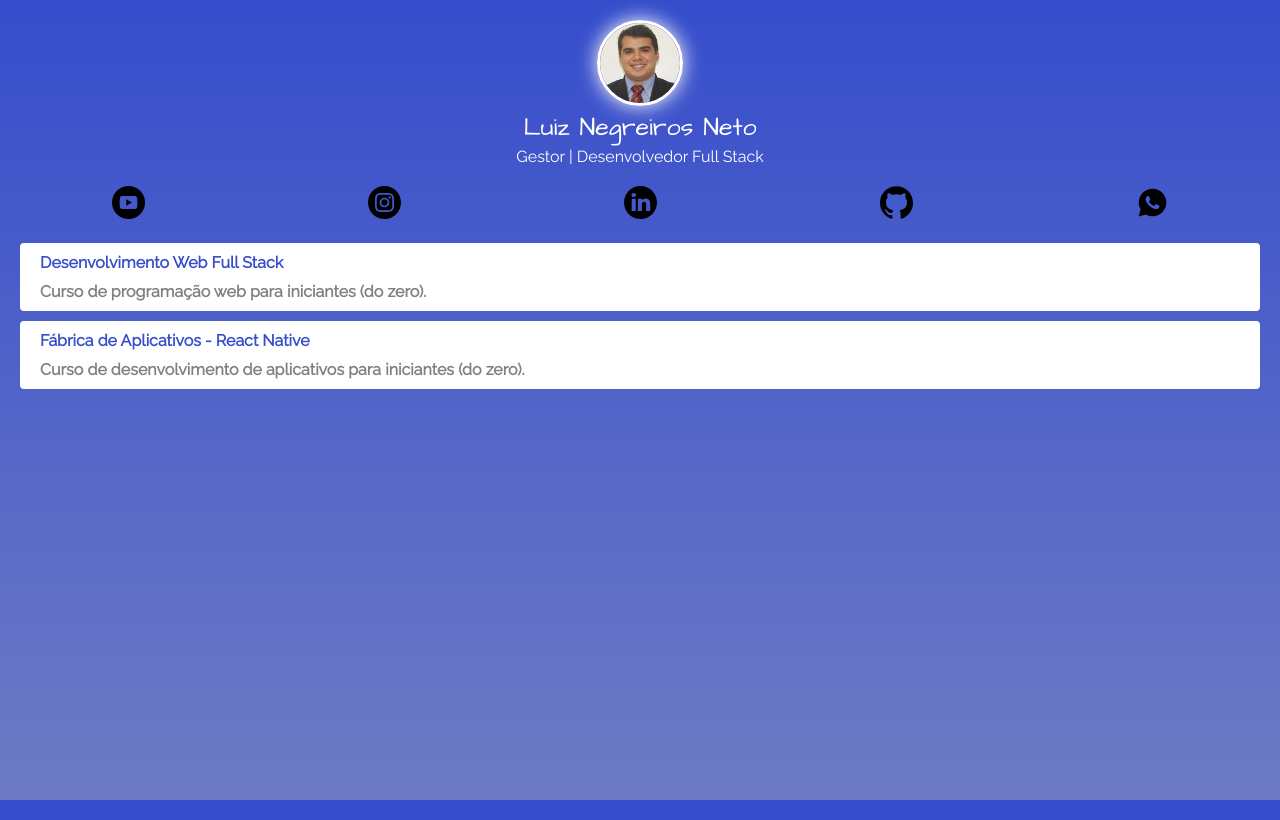
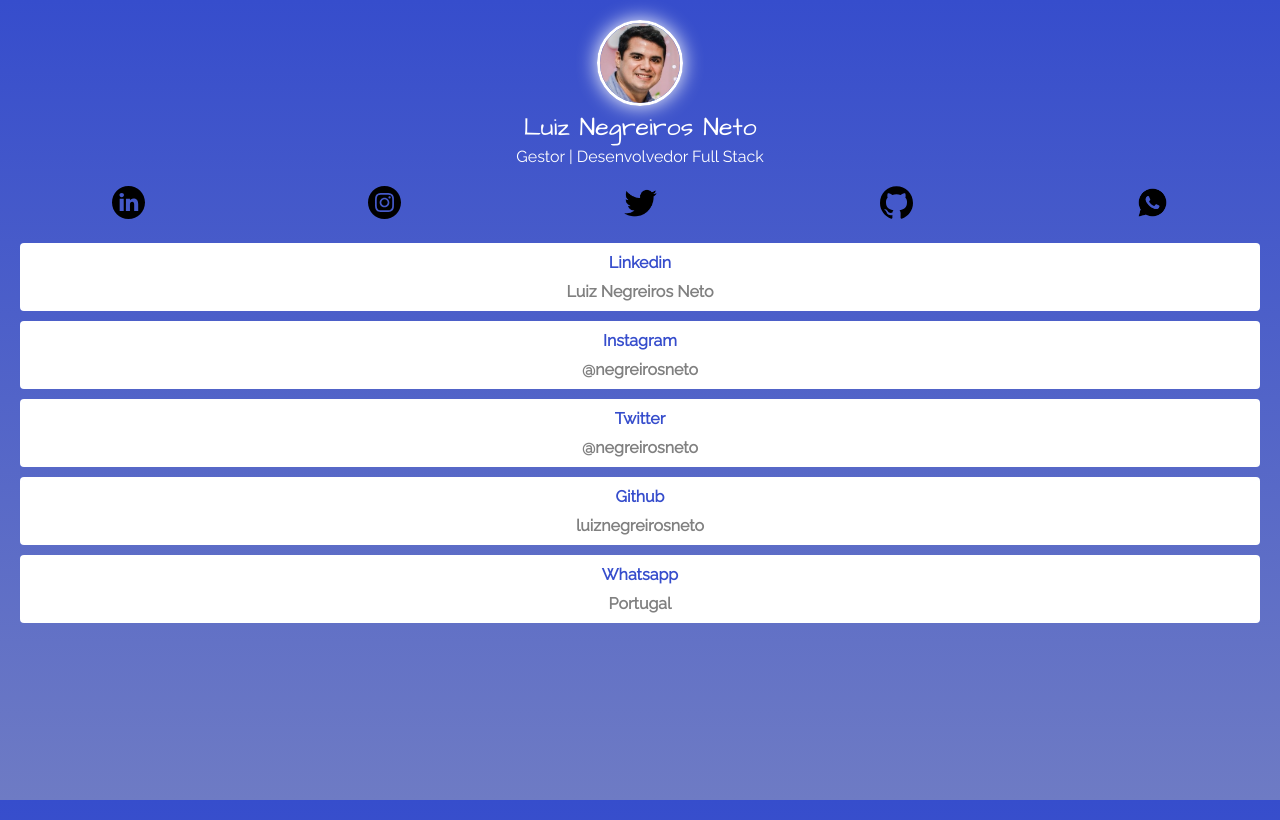
Before and after one commit to luiznegreirosneto/luiznegreirosneto.github.io, a plain HTML site: page index.html in a window 1280 px wide. Drawn offline with Linux system fonts and the light colour scheme.

Commit message:
Versao 1.0

```diff
--- a/css/style.css
+++ b/css/style.css
@@ -65,6 +65,7 @@ h2 {
     text-decoration: none;
     color: rgb(54,77,204);
     font-weight: bold;
+    text-align: center;
     }
 
     .links-list li a span {
--- a/index.html
+++ b/index.html
@@ -24,7 +24,7 @@
 <body>
 
     <div class="profile">
-        <img src="img/luiz.jpg" alt="Luiz" class="avatar">
+        <img src="img/Foto_Neto.JPG" alt="Luiz" class="avatar">
 
         <h1>Luiz Negreiros Neto</h1>
         <h2>Gestor | Desenvolvedor Full Stack</h2>
@@ -32,8 +32,8 @@
 
     <ul class="social">
         <li>
-            <a href="http://www.youtube.com">
-                <img src="img/youtube.png" alt="Youtube">
+            <a href="https://www.linkedin.com/in/luiz-negreiros-neto/">
+                <img src="img/linkedin.svg" alt="Linkedin">
             </a>
         </li>
         <li>
@@ -42,12 +42,12 @@
             </a>
         </li>
         <li>
-            <a href="https://www.linkedin.com/in/luiz-negreiros-neto/">
-                <img src="img/linkedin.svg" alt="Linkedin">
+            <a href="https://twitter.com/negreirosneto">
+                <img src="img/twitter.png" alt="Twitter">
             </a>
         </li>
         <li>
-            <a href="http://">
+            <a href="https://github.com/luiznegreirosneto/">
                 <img src="img/github.svg" alt="Github">
             </a>
         </li>
@@ -60,15 +60,33 @@
 
     <ul class="links-list">
         <li>
-            <a href="">
-            Desenvolvimento Web Full Stack
-            <span>Curso de programação web para iniciantes (do zero).</span>
+            <a href="https://www.linkedin.com/in/luiz-negreiros-neto">
+            Linkedin
+            <span>Luiz Negreiros Neto</span>
             </a>
         </li>
         <li>
-            <a href="">
-            Fábrica de Aplicativos - React Native
-            <span>Curso de desenvolvimento de aplicativos para iniciantes (do zero).</span>
+            <a href="https://www.instagram.com/negreirosneto/">
+            Instagram
+            <span>@negreirosneto</span>
+            </a>
+        </li>
+        <li>
+            <a href="https://twitter.com/negreirosneto">
+            Twitter
+            <span>@negreirosneto</span>
+            </a>
+        </li>
+        <li>
+            <a href="https://github.com/luiznegreirosneto/">
+            Github
+            <span>luiznegreirosneto</span>
+            </a>
+        </li>
+        <li>
+            <a href="http://wa.me/351913159698">
+            Whatsapp
+            <span>Portugal</span>
             </a>
         </li>
     </ul>
```
Also changed, not shown: img/Foto_Neto.JPG (added), img/twitter.png (added).
